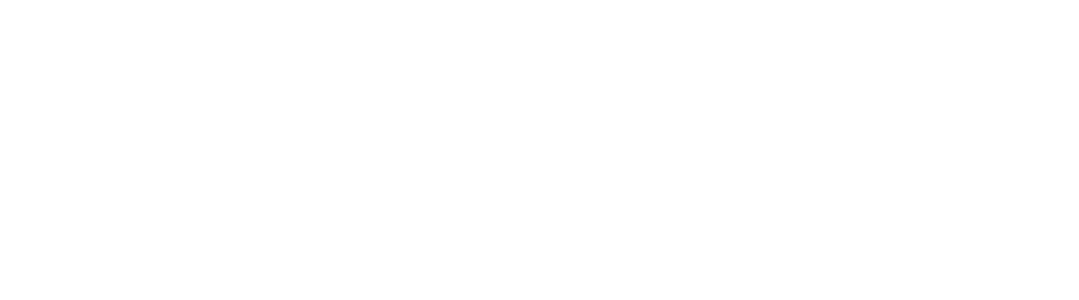
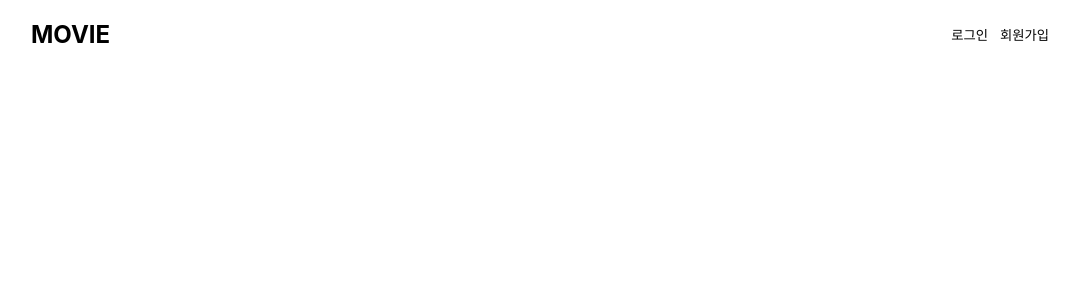
Before and after one commit to hyowon612/MINI_HACKATHON_1_FE, a React (Create React App) app: page / in a window 1280 px wide. Shown: the top 300 px of the page, without its empty margins (97-1176 px from the left). Built offline with nearby package versions, Linux system fonts and the light colour scheme.

Commit message:
feat: Header component

```diff
--- a/src/App.js
+++ b/src/App.js
@@ -1,10 +1,11 @@
 import React from 'react';
+import Header from './components/shared/header';
 import Template from './components/template';
 
 const App = () => {
   return (
     <Template>
-
+      <Header/>
     </Template>
   )
 }
--- a/src/components/shared/header/index.jsx
+++ b/src/components/shared/header/index.jsx
@@ -1,11 +1,21 @@
-import React from "react";
-import { HeaderSection } from "./styled";
+import React, { useState } from "react";
+import { HeaderSection, HeaderLogo, HeaderBtnBlock, HeaderBtn } from "./styled";
 
 const Header = () => {
+  const [isLogIn, setIsLogIn] = useState(false);
+  const logInToggle = () => setIsLogIn(!isLogIn);
   return (
-    <HeaderSection>
+    <HeaderSection isLogIn={isLogIn}>
+      <HeaderLogo>MOVIE</HeaderLogo>
+      <HeaderBtnBlock className={isLogIn ? "isHide" : "isShow"}>
+        <HeaderBtn onClick={logInToggle}>로그인</HeaderBtn>
+        <HeaderBtn>회원가입</HeaderBtn>
+      </HeaderBtnBlock>
+      <HeaderBtnBlock className={isLogIn ? "isShow" : "isHide"}>
+        <HeaderBtn onClick={logInToggle}>로그아웃</HeaderBtn>
+      </HeaderBtnBlock>
     </HeaderSection>
-  )
-}
+  );
+};
 
 export default Header;
--- a/src/components/shared/header/styled.js
+++ b/src/components/shared/header/styled.js
@@ -1,5 +1,26 @@
 import styled from "styled-components";
 
 export const HeaderSection = styled.div`
+  margin: 0 auto;
+  width: 80%;
+  display: flex;
+  justify-content: space-between;
+  align-items: center;
+  .isHide {
+    display: none;
+  }
+  .isShow {
+    display: block;
+  }
+`;
 
+export const HeaderLogo = styled.h2``;
+export const HeaderBtnBlock = styled.div``;
+export const HeaderBtn = styled.button`
+  background-color: inherit;
+  border: none;
+  cursor: pointer;
+  &:hover {
+    opacity: 0.7;
+  }
 `;
```
